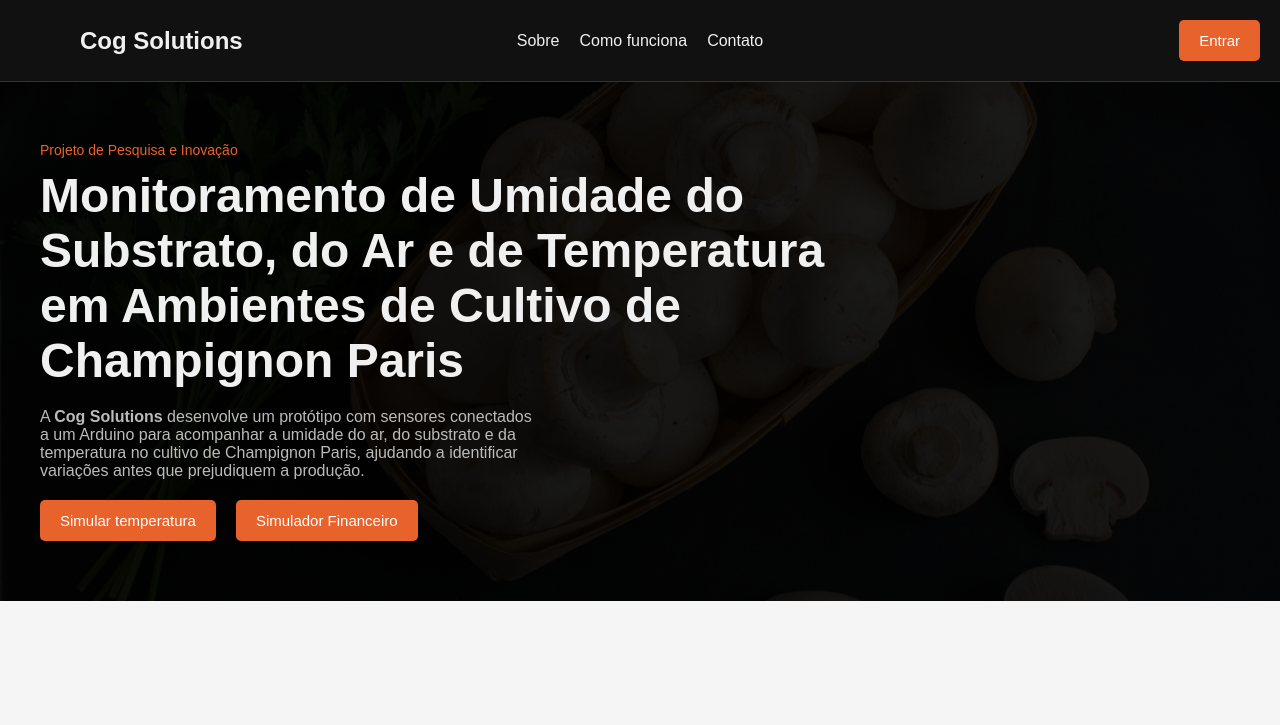
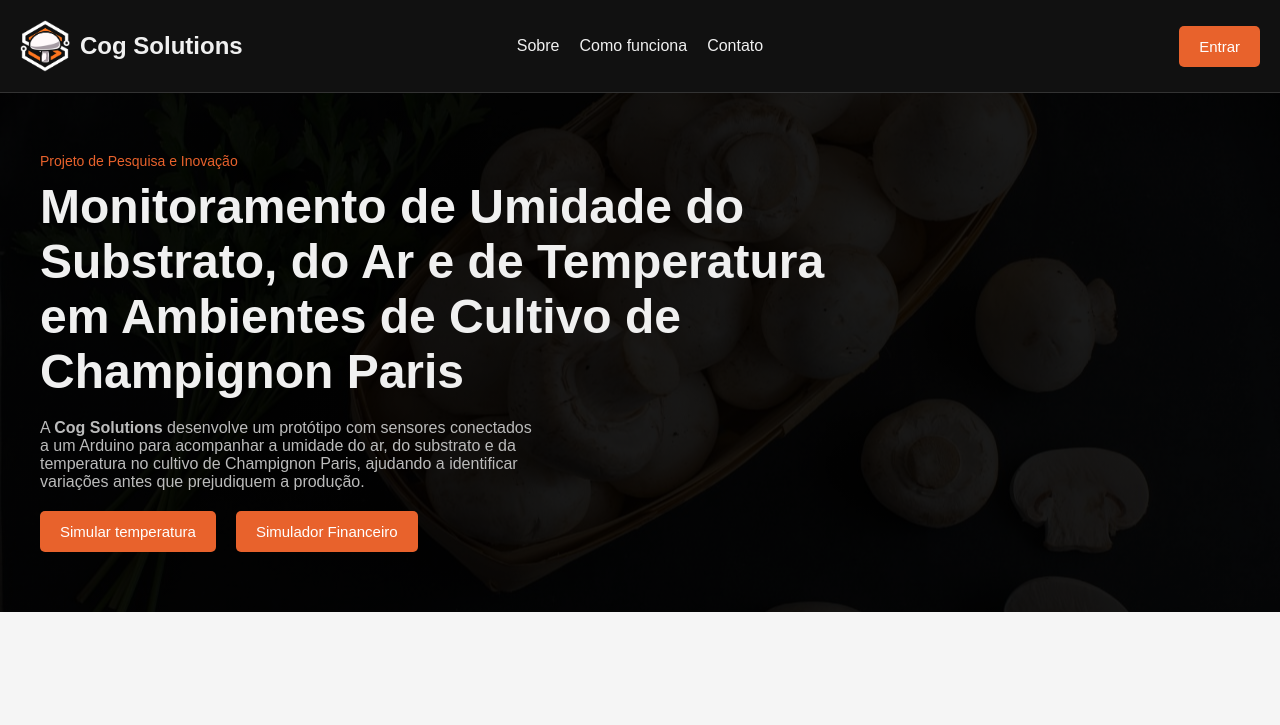
Before and after one commit to 1S-Cog-Solutions/Monitoramento-de-Umidade-do-Substrato-e-do-Ar, a website: page Entregável - Grupo/public/index.html in a window 1280 px wide. Shown: the top 725 px of the page. Drawn offline with Linux system fonts and the light colour scheme; files that its build step writes are made by us from their sources; files whose address does not match are found by name.

Commit message:
Correção dos links dos favicons

```diff
--- a/Entregável - Grupo/public/index.html
+++ b/Entregável - Grupo/public/index.html
@@ -3,15 +3,15 @@
 <head>
 <meta charset="UTF-8">
 <meta name="viewport" content="width=device-width, initial-scale=1.0">
-<link rel="icon" type="image/png" href="../assets/icon/favicon.png">
+<link rel="icon" type="image/png" href="./assets/icon/favicon.png">
 <title>Cog Solutions</title>
-<link rel="stylesheet" href="../css/site.css">
+<link rel="stylesheet" href="./css/site.css">
 </head>
 <body>
 
 <header>
   <div class="header-logo">
-    <img id="icon-header" src="../assets/icon/favicon.png" alt="">
+    <img id="icon-header" src="./assets/icon/favicon.png" alt="">
     <h2>Cog Solutions</h2>
   </div>
   <nav>
--- a/Entregável - Grupo/public/login.html
+++ b/Entregável - Grupo/public/login.html
@@ -5,7 +5,7 @@
     <meta name="viewport" content="width=device-width, initial-scale=1.0">
     <title>Login</title>
     <link rel="stylesheet" href="./css/login.css">
-    <link rel="icon" type="image/png" href="../assets/icon/favicon.png">
+    <link rel="icon" type="image/png" href="./assets/icon/favicon.png">
 
 </head>
 <body>
```
Also changed, not shown: Entregável - Grupo/public/cadastro.html (+1 -1 lines), Entregável - Grupo/public/cadastroEmpresa.html (+1 -1 lines).
